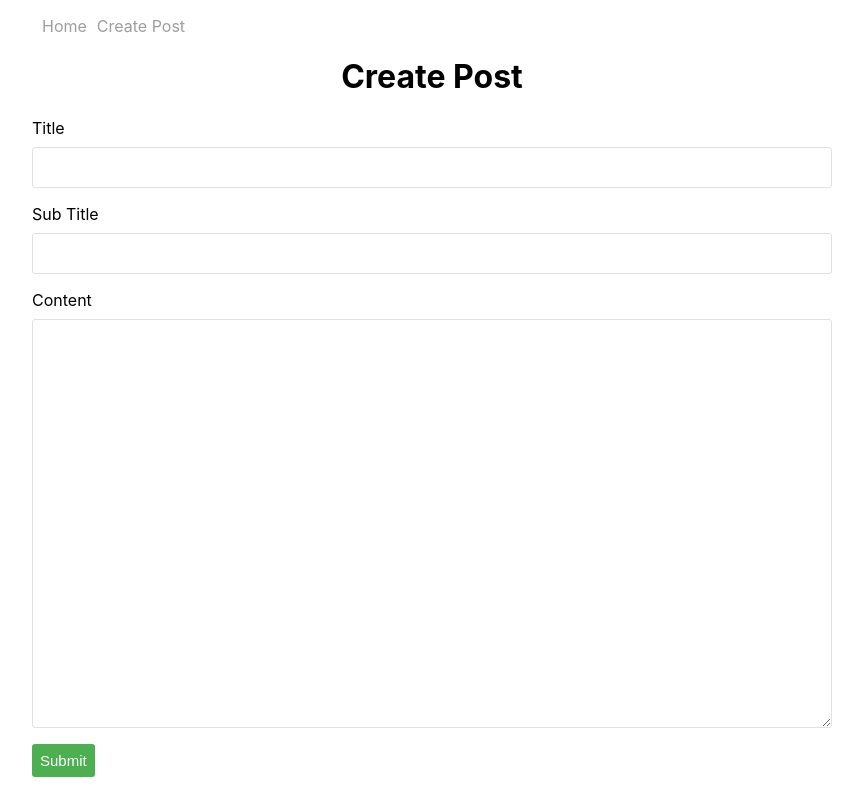
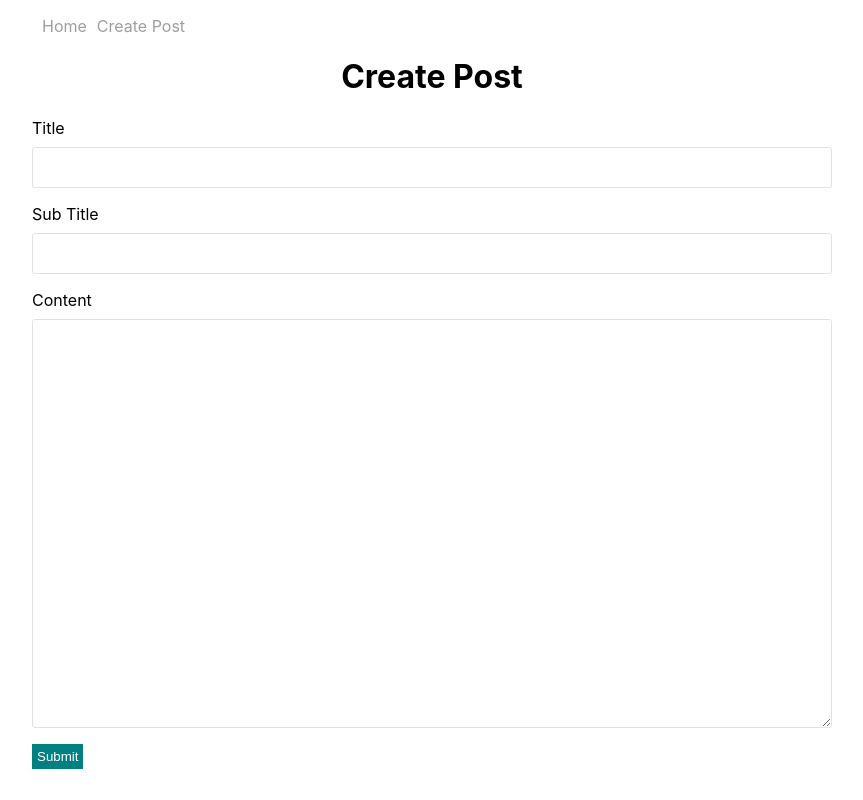
Before and after one commit to rks1995/react-hooks-blog, a React (Create React App) app: page /create-post in a window 1280 px wide. Shown: the whole page, without its empty margins (208-1071 px from the left). Built offline with nearby package versions, Linux system fonts and the light colour scheme.

Commit message:
styled component

```diff
--- a/package.json
+++ b/package.json
@@ -11,6 +11,7 @@
     "react-dom": "^18.2.0",
     "react-router-dom": "^6.3.0",
     "react-scripts": "5.0.1",
+    "styled-components": "^5.3.5",
     "web-vitals": "^2.1.4"
   },
   "scripts": {
--- a/src/components/CreatePost.js
+++ b/src/components/CreatePost.js
@@ -1,6 +1,8 @@
 import { useState } from 'react'
 import db from '../firebase'
 import { collection, addDoc } from 'firebase/firestore'
+// import styles from './button.module.css'
+import styled from 'styled-components'
 
 const CreatePost = () => {
   const title = useHandleChange('')
@@ -27,6 +29,14 @@ const CreatePost = () => {
     }
   }
 
+  const Button = styled.button`
+    padding: 5px;
+    border: none;
+    background-color: teal;
+    cursor: pointer;
+    color: #fff;
+  `
+
   return (
     <div className='create-post'>
       <h1>Create Post</h1>
@@ -44,7 +54,7 @@ const CreatePost = () => {
           <label>Content</label>
           <textarea {...content}></textarea>
         </div>
-        <button className='create-post-btn'>Submit</button>
+        <Button>Submit</Button>
       </form>
     </div>
   )
--- a/src/components/Home.js
+++ b/src/components/Home.js
@@ -25,6 +25,7 @@ function Home() {
   return (
     <div className='home'>
       <h1>Posts</h1>
+      <button className='create-post-btn'>Submit</button>
       <div id='blog-by'>RatnaKr</div>
       {posts.map((post, index) => {
         return (
--- /dev/null
+++ b/src/components/button.module.css
@@ -0,0 +1,3 @@
+.createPostBtn {
+    background-color: red;
+}
```
Also changed, not shown: 1 other file (tests, documents, lock files or other folders).
